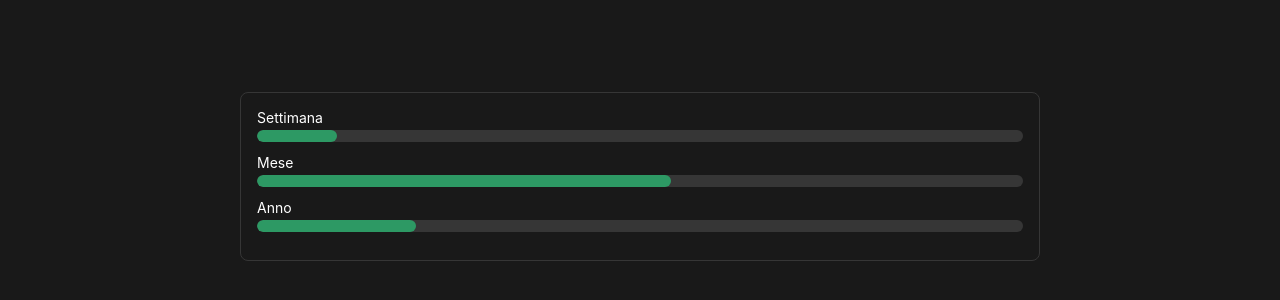
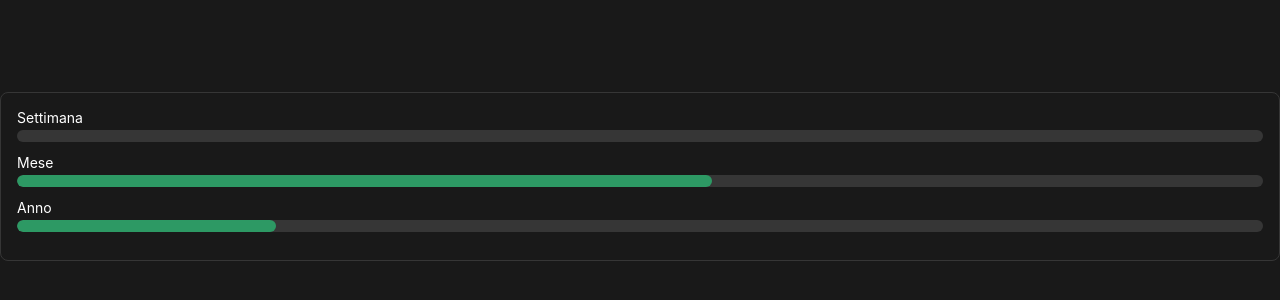
Before and after one commit to Ale00-7/prova, a plain HTML site: page index.html in a window 1280 px wide. Shown: the part 224-524 px from the top of the page. Drawn offline with Linux system fonts and the light colour scheme.

Commit message:
Update index.html

```diff
--- a/index.html
+++ b/index.html
@@ -17,13 +17,12 @@
         }
 
         .container {
-            width: 90%;
-            max-width: 800px;
-            border: 1px solid #363636;
-            border-radius: 8px;
+            width: 98vw; /* Massima larghezza possibile */
+            max-width: 100%;
+            border: 1px solid #363636; /* Bordo sottile */
+            border-radius: 8px; /* Angoli arrotondati */
             padding: 16px;
             background-color: #191919;
-            box-sizing: border-box;
         }
 
         .progress-container {
@@ -37,18 +36,18 @@
 
         .progress-bar {
             width: 100%;
-            height: 12px;
+            height: 12px; /* Altezza leggermente aumentata */
             background-color: #363636;
             border-radius: 6px;
             position: relative;
-            overflow: hidden;
+            overflow: hidden; /* Evita il problema di sforamento */
         }
 
         .progress {
             height: 100%;
             background-color: #2D9964;
-            border-radius: 6px;
-            max-width: 100%;
+            border-radius: 6px; /* Angoli arrotondati anche alla fine */
+            transition: width 0.3s ease-in-out;
         }
     </style>
 </head>
@@ -79,37 +78,29 @@
             const now = new Date();
 
             // Calcolo settimana (da lunedì a domenica)
-            const dayOfWeek = (now.getDay() + 6) % 7; // Trasformiamo la settimana in 0 (lunedì) - 6 (domenica)
             const startOfWeek = new Date(now);
-            startOfWeek.setDate(now.getDate() - dayOfWeek);
-            startOfWeek.setHours(0, 0, 0, 0);
-
+            startOfWeek.setDate(now.getDate() - (now.getDay() === 0 ? 6 : now.getDay() - 1));
             const endOfWeek = new Date(startOfWeek);
             endOfWeek.setDate(startOfWeek.getDate() + 6);
-            endOfWeek.setHours(23, 59, 59, 999);
-
             const weekProgress = ((now - startOfWeek) / (endOfWeek - startOfWeek)) * 100;
 
             // Calcolo mese
             const startOfMonth = new Date(now.getFullYear(), now.getMonth(), 1);
             const endOfMonth = new Date(now.getFullYear(), now.getMonth() + 1, 0);
-            endOfMonth.setHours(23, 59, 59, 999);
-            const monthProgress = ((now - startOfMonth) / (endOfMonth - startOfMonth)) * 100;
+            const monthProgress = Math.min(((now - startOfMonth) / (endOfMonth - startOfMonth)) * 100, 100);
 
             // Calcolo anno
             const startOfYear = new Date(now.getFullYear(), 0, 1);
             const endOfYear = new Date(now.getFullYear() + 1, 0, 0);
-            endOfYear.setHours(23, 59, 59, 999);
             const yearProgress = ((now - startOfYear) / (endOfYear - startOfYear)) * 100;
 
-            // Aggiorna le barre
-            document.getElementById("week-progress").style.width = `${Math.min(weekProgress, 100)}%`;
-            document.getElementById("month-progress").style.width = `${Math.min(monthProgress, 100)}%`;
-            document.getElementById("year-progress").style.width = `${Math.min(yearProgress, 100)}%`;
+            document.getElementById("week-progress").style.width = `${weekProgress}%`;
+            document.getElementById("month-progress").style.width = `${monthProgress}%`;
+            document.getElementById("year-progress").style.width = `${yearProgress}%`;
         }
 
-        window.addEventListener("resize", updateProgressBars);
         updateProgressBars();
+        window.addEventListener('resize', updateProgressBars);
     </script>
 </body>
 </html>
```
